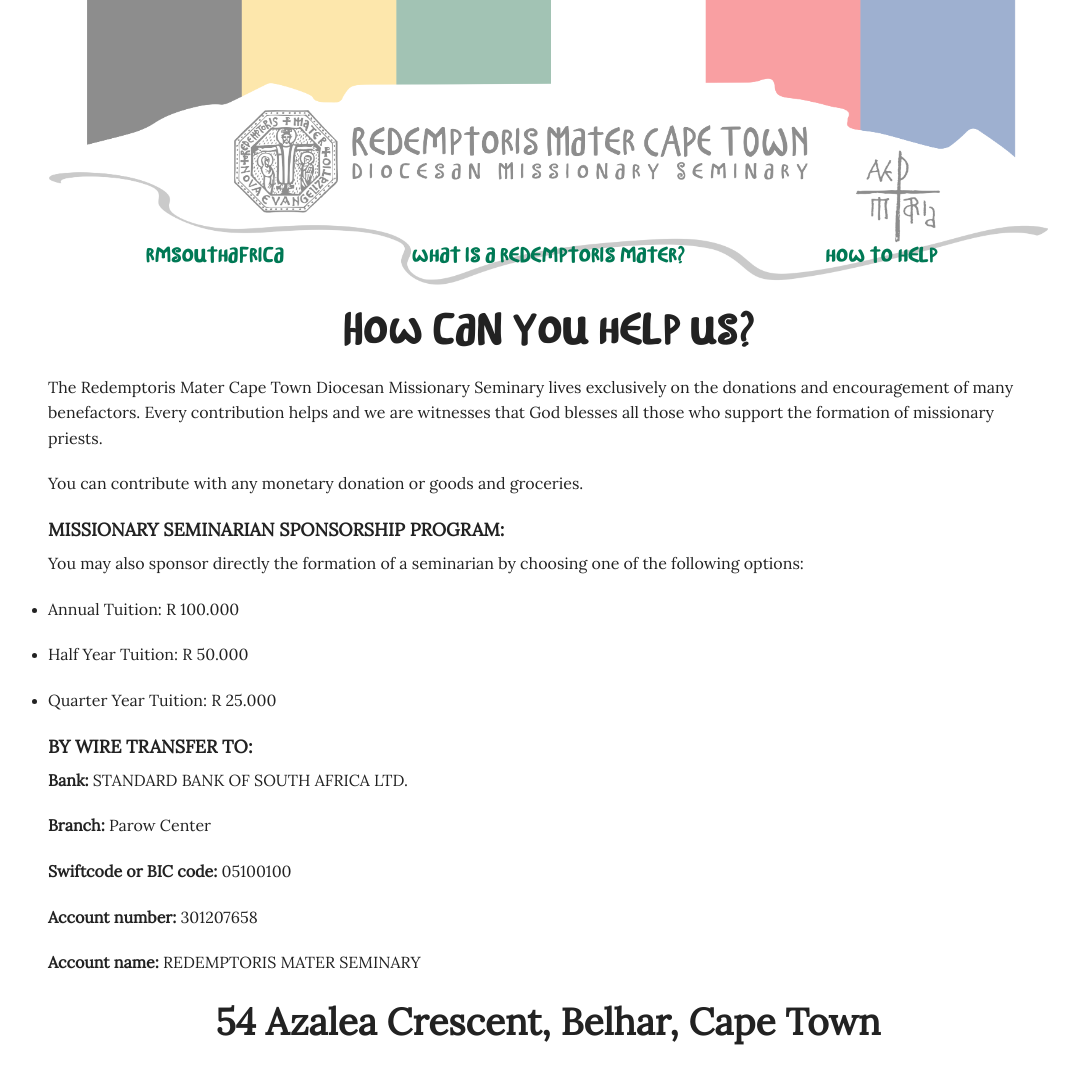
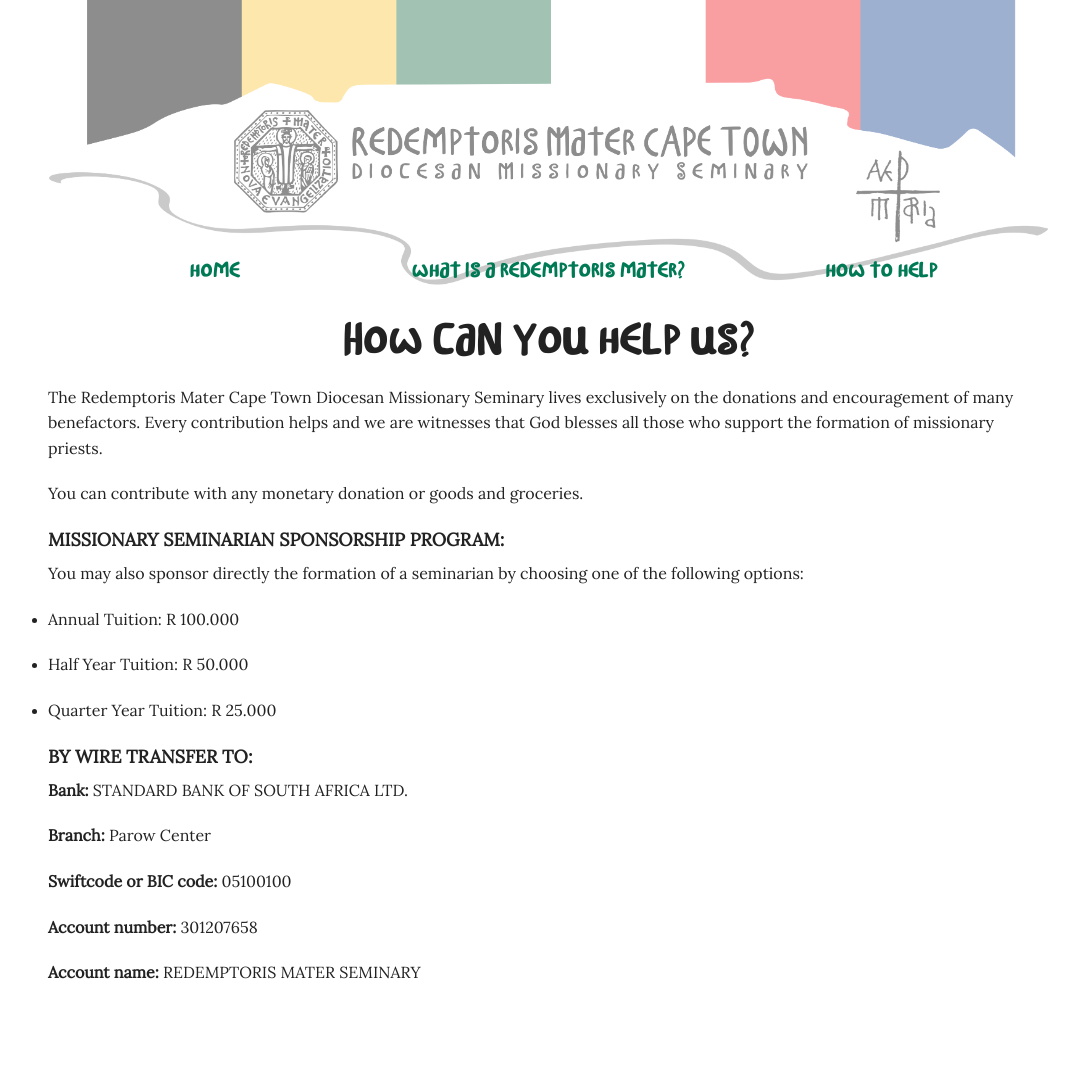
Before and after one commit to redemptorismater/rmsouthafrica.github.io, a Jekyll site: the page built from contribute/index.html, in a window 1280 px wide. Shown: the whole page, without its empty margins (92-1171 px from the left). Built offline with Jekyll 4.4.1, drawn with Linux system fonts in a browser that asks for light colours; nearby versions of some CDN libraries; library files that are not in the unit come from our copies; comment, search, counter and statistics services are not loaded; after the commit the page ends 1006 px from its top, so only the background shows below that.

Commit message:
minor changes

```diff
--- a/_includes/header.html
+++ b/_includes/header.html
@@ -55,12 +55,12 @@
   <body>
     <div class="row cover-photo">
       <div class="large-4 columns">
-        <center><h5 style="margin-top:80%;"><a href="/">rmsouthafrica</a></h5></center>
+        <center><h5 style="margin-top:85%;"><a href="/">home</a></h5></center>
       </div>
       <div class="large-4 columns">
-        <center><h5 style="margin-top:80%;"><a href="">what is a redemptoris mater?</a></h5></center>
+        <center><h5 style="margin-top:85%;"><a href="">what is a redemptoris mater?</a></h5></center>
       </div>
       <div class="large-4 columns">
-        <center><h5 style="margin-top:80%;"><a href="/contribute">how to help</a></h5></center>
+        <center><h5 style="margin-top:85%;"><a href="/contribute">how to help</a></h5></center>
       </div>
     </div>
--- a/contribute/index.html
+++ b/contribute/index.html
@@ -53,7 +53,6 @@
 						<p style="font-family: Lora, serif;"><b>Account name: </b> REDEMPTORIS MATER SEMINARY</p>
 					</li>
 				</ul>
-				<center><h2 style="font-family: Lora, serif;">54 Azalea Crescent, Belhar, Cape Town</h2></center>
 		</div>
 	</div>
 </div>
```
Also changed, not shown: 1 other file.
